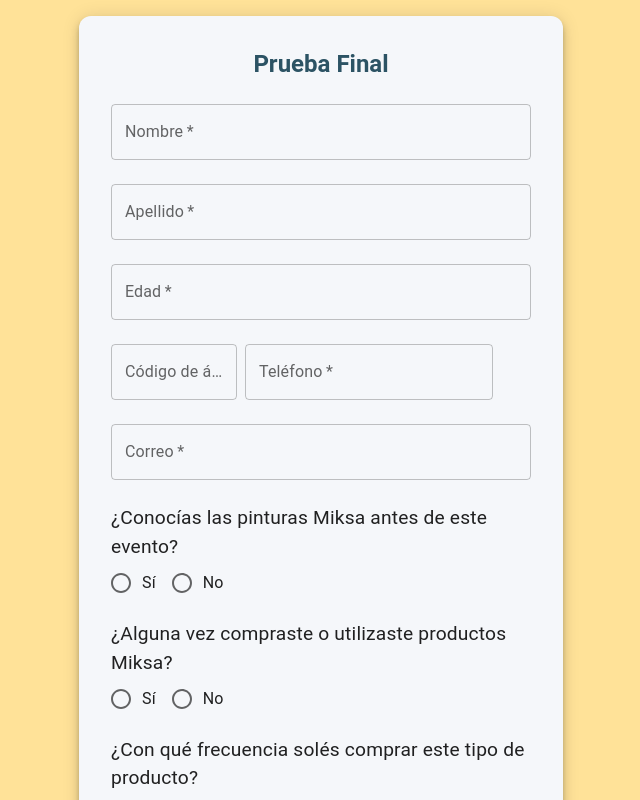
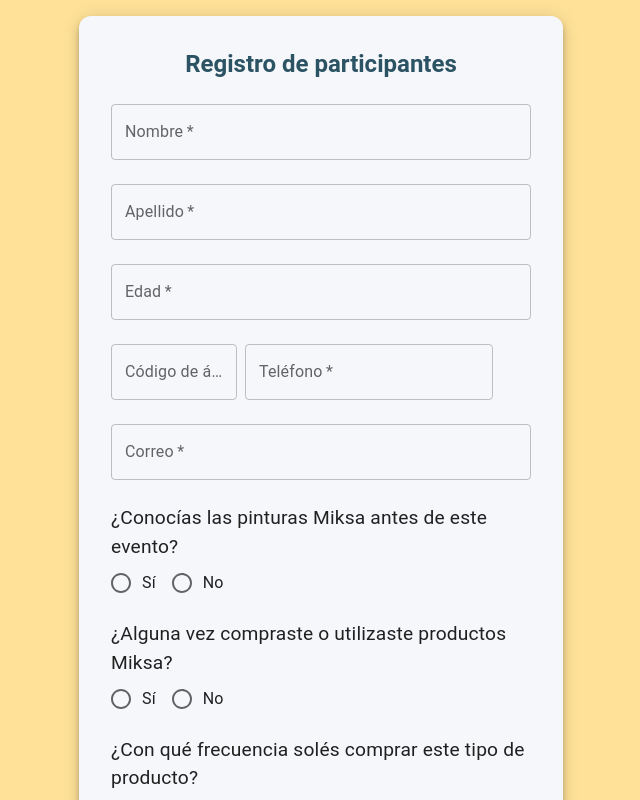
Before and after one commit to santicanu/login-ruleta, a React (Vite) app in the folder frontend/: page / in a window 1280 px wide. Shown: the top 800 px of the page, without its empty margins (319-959 px from the left). Built offline with nearby package versions, Linux system fonts and the light colour scheme; no server answers.

Commit message:
cambio en el titulo

```diff
--- a/frontend/src/components/Registro.jsx
+++ b/frontend/src/components/Registro.jsx
@@ -102,7 +102,7 @@ const handleCheckboxGroup = (e) => {
           gutterBottom
           sx={{ fontWeight: "bold", color: "#2c5364" }}
         >
-          Prueba Final
+          Registro de participantes
         </Typography>
 
         <Box component="form" onSubmit={handleSubmit}>
```
